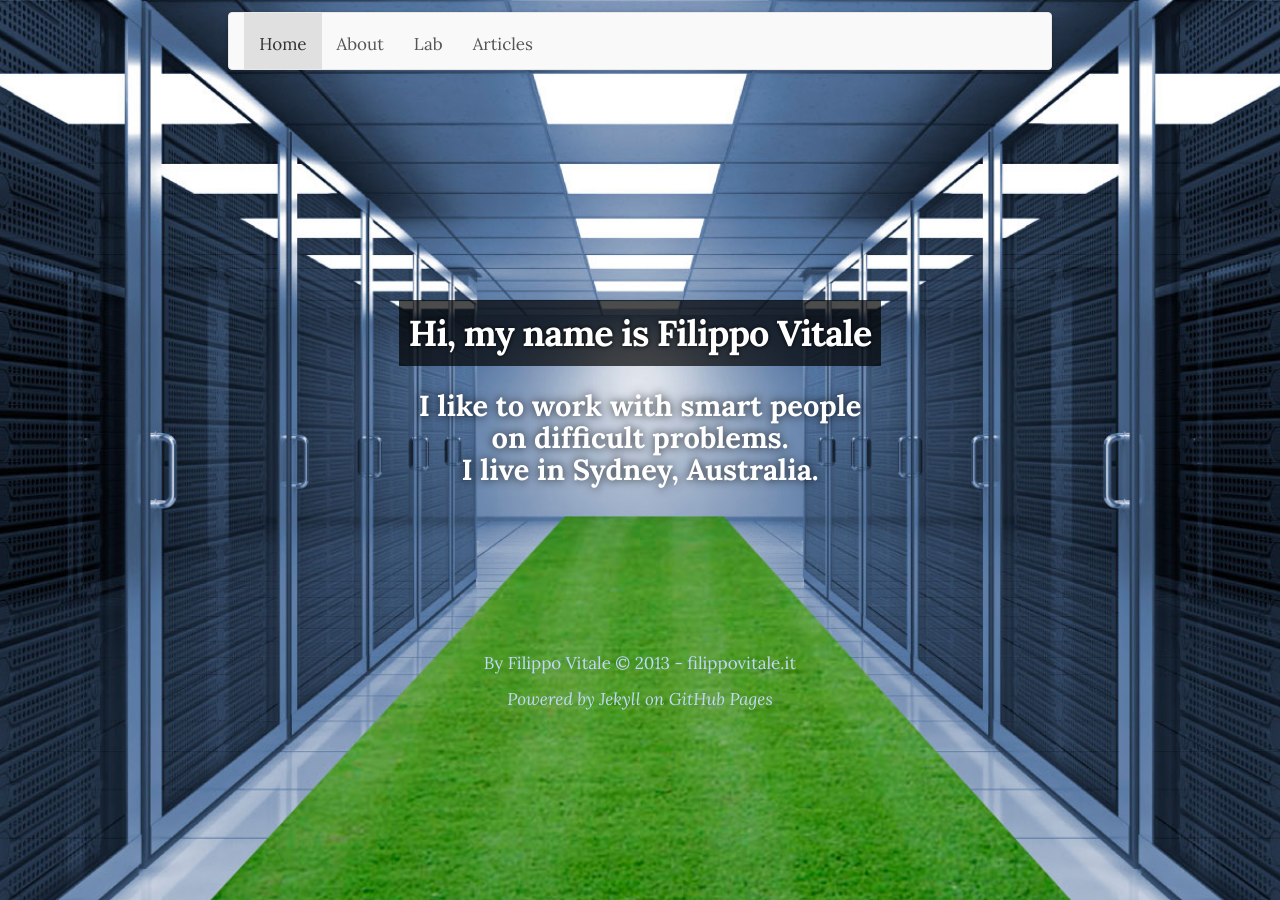
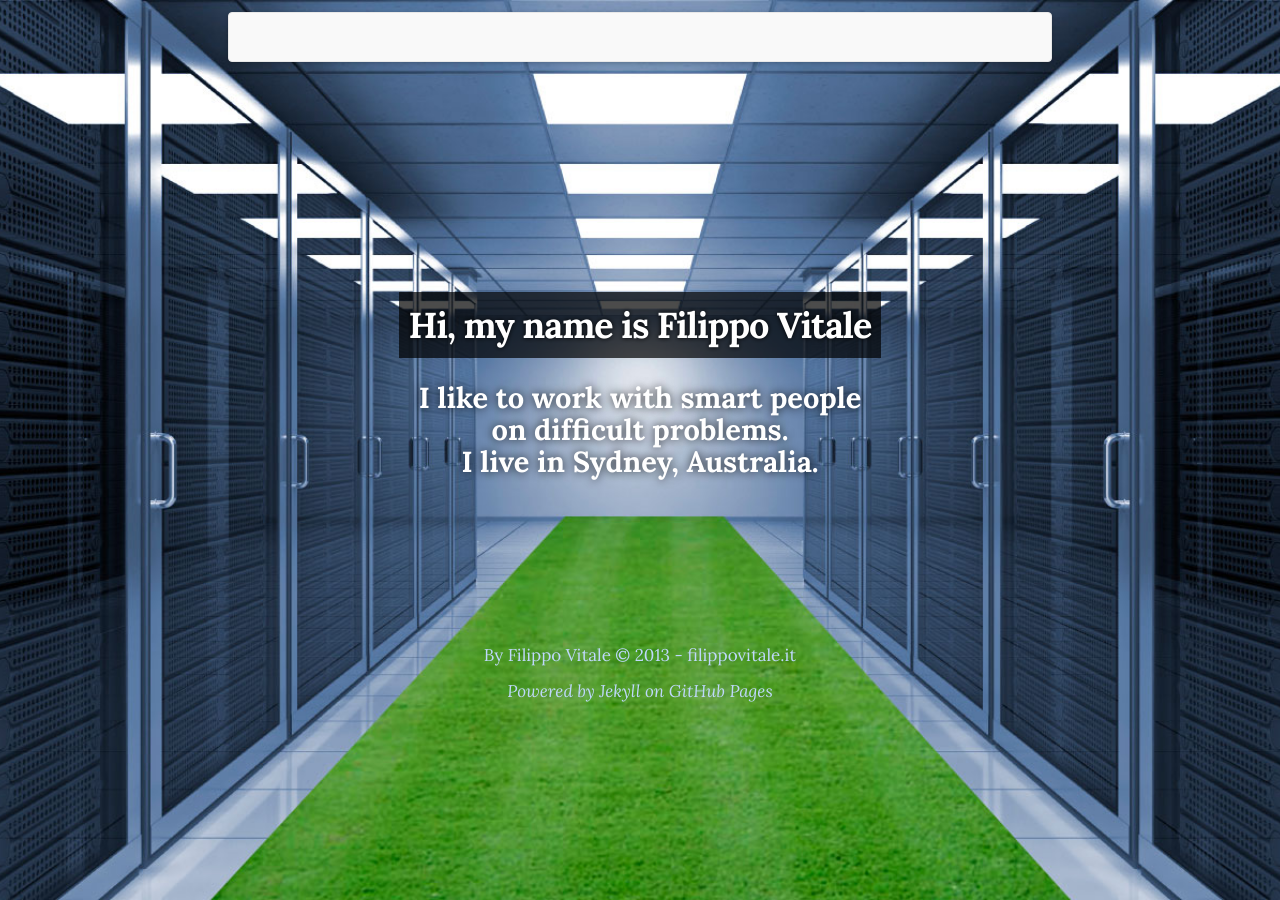
Before and after one commit to filippovitale/filippovitale.github.io, a Jekyll site: the page built from index.html, in a window 1280 px wide. Built offline with Jekyll 4.4.1, drawn with Linux system fonts in a browser that asks for light colours; comment, search, counter and statistics services are not loaded.

Commit message:
remove top menu

```diff
--- a/_includes/navigation.html
+++ b/_includes/navigation.html
@@ -10,7 +10,7 @@
   </div>
 
   <div class="collapse navbar-collapse">
-    <ul class="nav navbar-nav">
+<!--    <ul class="nav navbar-nav">
       {% if page.nav == 'home' %}
       <li class="active"><a href="/">Home</a></li>
       {% else %}
@@ -28,6 +28,6 @@
       {% else %}
       <li><a href="/article/">Articles</a></li>
       {% endif %}
-    </ul>
+    </ul> -->
   </div>
 </nav>
```
